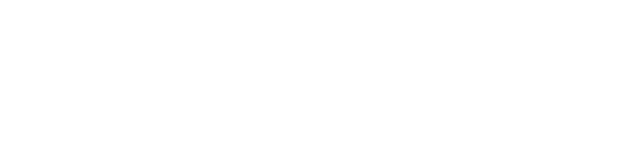
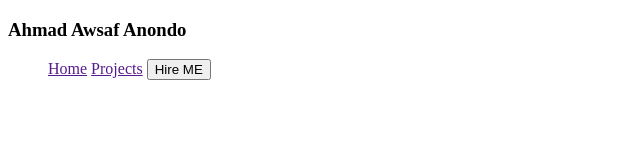
Before and after one commit to AhmadAwsafAnondo/Portfolio, a plain HTML site: page index.html in a window 1280 px wide. Shown: the whole page, without its empty margins (0-640 px from the left). Drawn offline with Linux system fonts and the light colour scheme.

Commit message:
added home bar

```diff
--- a/index.html
+++ b/index.html
@@ -4,10 +4,18 @@
   <meta charset="UTF-8">
   <meta name="viewport" content="width=device-width, initial-scale=1.0">
   <title>Ahmad Awsaf Anondo</title>
+  <link rel="stylesheet" href="style.css">
 </head>
 <body>
   <header>
-
+    <nav>
+      <h3>Ahmad Awsaf <span>Anondo</span></h3>
+      <ul>
+        <li><a href="">Home</a></li>
+        <li><a href="">Projects</a></li>
+        <li><a href=""><button>Hire ME</button></a></li>
+      </ul>
+    </nav>
   </header>
   <main>
 
--- a/style.css
+++ b/style.css
@@ -0,0 +1,3 @@
+nav>ul>li{
+  display: inline;
+}
```
Also changed, not shown: 1 other file.
